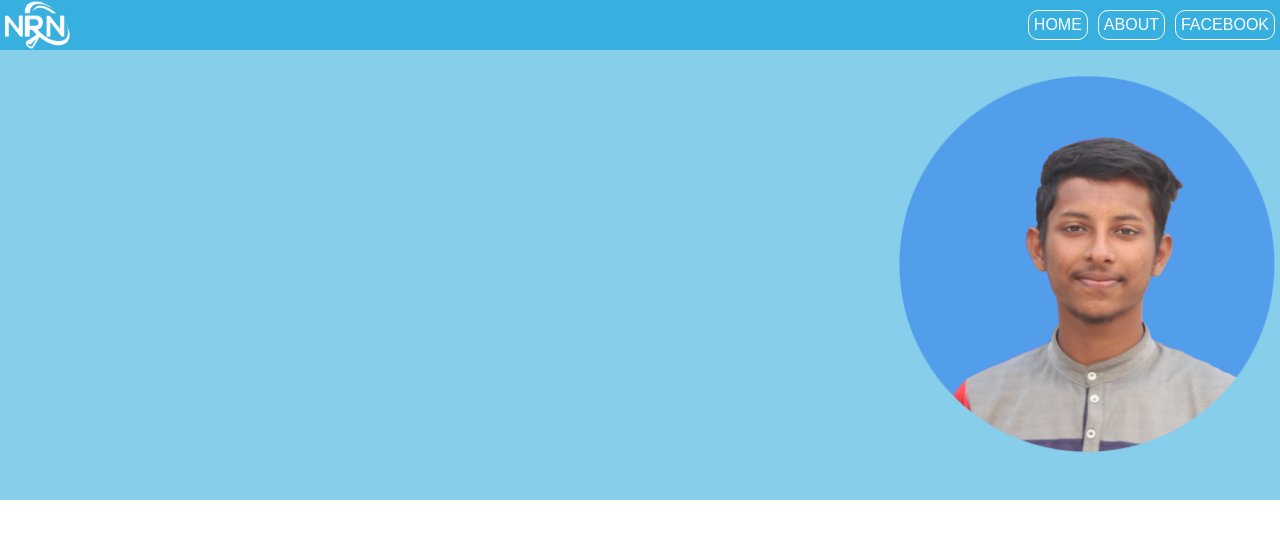
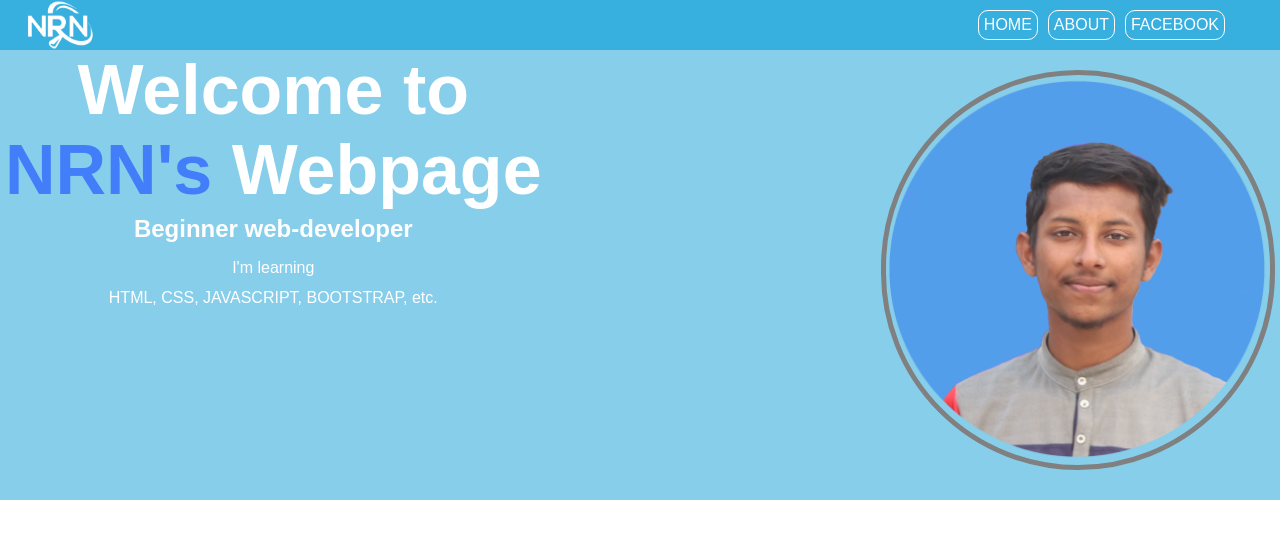
Before and after one commit to nrNaym/first-webpage, a plain HTML site: page index.html in a window 1280 px wide. Drawn offline with Linux system fonts and the light colour scheme.

Commit message:
text added

```diff
--- a/index.html
+++ b/index.html
@@ -20,6 +20,16 @@
         <div class="profile" >
         <img src="images/n2.png" alt="">
     </div>
+    <div class="about">
+        <h1>Welcome to <br><span class="nrn-color">NRN's</span> Webpage</h1>
+        <h2>Beginner web-developer</h2>
+        <p>I'm learning <br>
+
+            HTML, CSS, JAVASCRIPT, BOOTSTRAP, etc.
+        </p>
+
+
+    </div>
     </header>
 </body>
 </html>
--- a/style.css
+++ b/style.css
@@ -24,6 +24,8 @@ header{
     border: 1px solid white;
     border-radius: 10px;
     margin: 5px;
+    position: relative;
+    right: 50px;
 
 }
 .navitem a{
@@ -37,7 +39,7 @@ header{
 .navbar img{
     height: 50px;
     position: absolute;
-    left: 2px;
+    left: 25px;
 }
 .profile{
 
@@ -46,12 +48,15 @@ header{
     justify-content: right;
     position: absolute;
     top: 70px;
+    right: 5px;
     z-index: -1;
 }
 .profile img{
     width: 30%;
     display: block;
     display: flex;
+    border: 5px solid gray;
+    border-radius: 250px;
 
 }
 
@@ -66,6 +71,33 @@ header{
             justify-content: right;
             position: absolute;
             top: 30px;
+            right: 5px;
             z-index: -1;
     }
 }
+.about{
+    position: absolute;
+    top: 50px;
+    left: 5px;
+    text-align: center;
+}
+.about h1{
+    font-family: arial;
+    color: white;
+    text-align: center;
+    font-size: 70px;
+}
+.about h2{
+    font-family: arial;
+    color: white;
+    padding: 5px;
+}
+.about p{
+    font-family: Arial;
+    color: white;
+    padding: 5px;
+    line-height: 30px;
+}
+.nrn-color{
+    color: rgb(66, 125, 250);
+}
```
